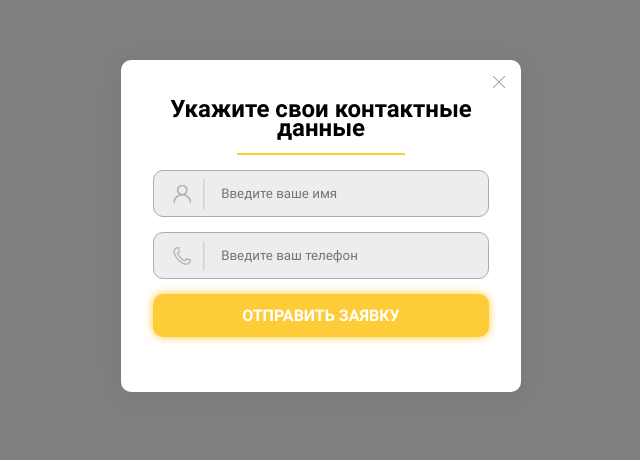
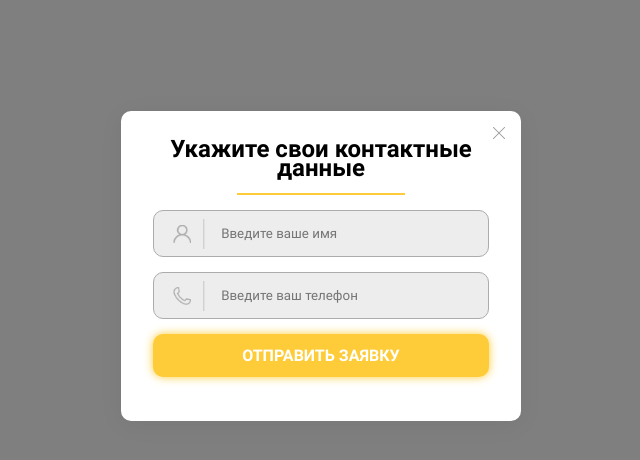
Before and after one commit to aisalkyn4160/popup-form, a plain HTML site: page index.html in a window 1280 px wide. Shown: the part 134-594 px from the top of the page, without its empty margins (319-959 px from the left). Drawn offline with Linux system fonts and the light colour scheme; files whose address does not match are found by name.

Commit message:
2 комит

```diff
--- a/css/popup-form-style.css
+++ b/css/popup-form-style.css
@@ -14,8 +14,8 @@ body{
 	transform: translate(-50%, -50%);
 	position: fixed;
 	left: 50%;
-	top: 45%;
-	padding: 40px 32px;
+	top: 50%;
+	padding: 29px 32px;
 	box-shadow: 0px 4px 24px rgba(0, 0, 0, 0.06);
 	border-radius: 10px;
 	z-index: 101;
```
